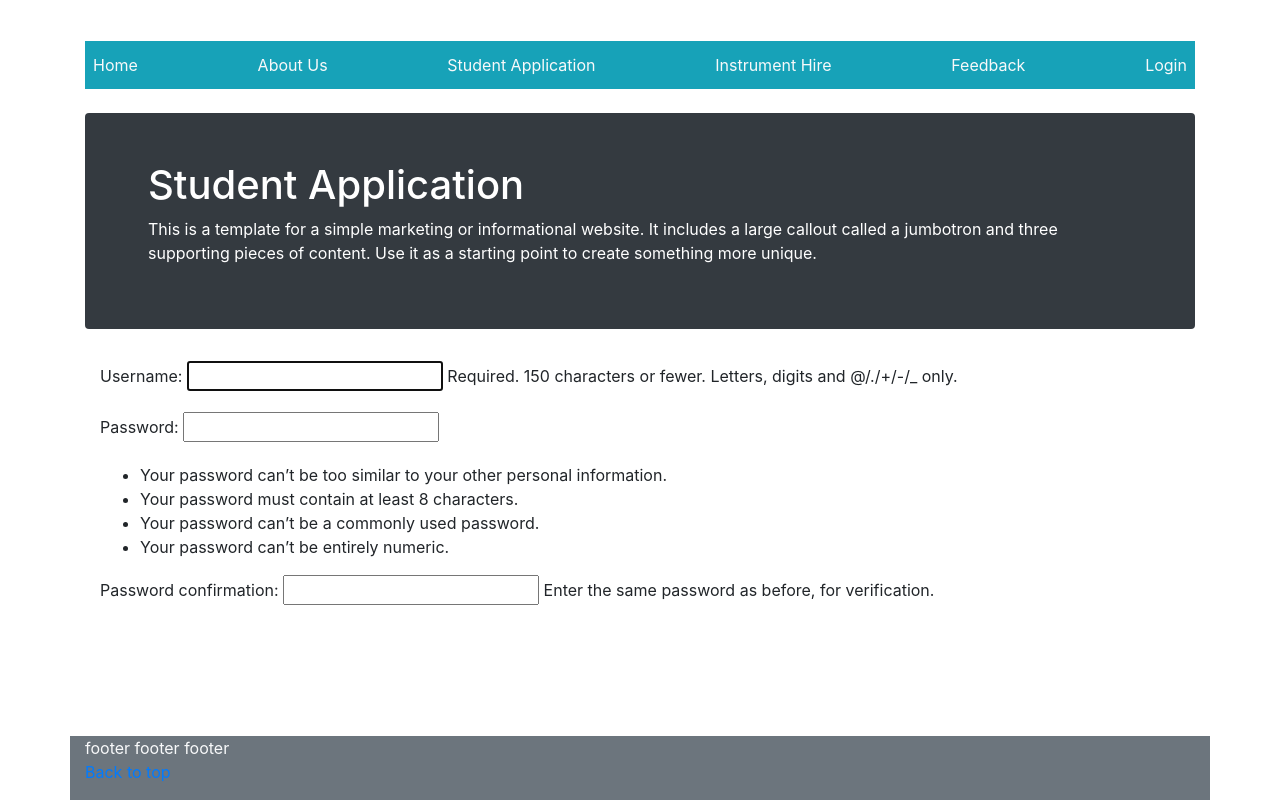
After one commit to imj2018/ifb299, a Django app: page /accounts/application/ in a window 1280 px wide. The commit adds this page. Run offline with Django 3.2, Linux system fonts and the light colour scheme; some libraries are stand-ins or nearby versions.

Commit message:
fixed registration bug

```diff
--- a/musicschool/musicschool/accounts/urls.py
+++ b/musicschool/musicschool/accounts/urls.py
@@ -1,8 +1,10 @@
 from django.conf.urls import url
-from django.contrib.auth.views import login
+from django.contrib.auth.views import login, logout
 from . import views
 
 urlpatterns = [
  url(r'^$', views.home),
  url(r'^login/$', login, {'template_name': 'pages/login.html'}),
+ url(r'^logout/$', logout, {'template_name': 'pages/logout.html'}),
+ url(r'^application/$', views.application, name='application'),
 ]
--- a/musicschool/musicschool/accounts/views.py
+++ b/musicschool/musicschool/accounts/views.py
@@ -1,6 +1,18 @@
-from django.shortcuts import render
+from django.shortcuts import render, redirect
 from django.template.response import TemplateResponse
+from django.contrib.auth.forms import UserCreationForm
 
 # Create your views here.
 def home(request):
     return TemplateResponse(request,'pages/home.html', {})
+
+def application(request):
+    if request.method =='POST':
+        form = UserCreationForm(request.POST)
+        if form.is_valid(): # handles validation
+            form.save()
+            return redirect('/accounts')
+    else:
+            form = UserCreationForm()
+            args = {'form' : form}
+            return TemplateResponse(request,'pages/application_form.html', args)
--- a/musicschool/musicschool/musicschool/urls.py
+++ b/musicschool/musicschool/musicschool/urls.py
@@ -7,6 +7,8 @@ from django.conf.urls import include, url
 # Uncomment the next two lines to enable the admin:
 from django.contrib import admin
 admin.autodiscover()
+
+from musicschool import views
 
 urlpatterns = [
     # Examples:
@@ -18,7 +20,7 @@ urlpatterns = [
     # domainname.com/instruments handled by instruments.url
     #
     ##
-    #url(r'^accounts/', include('registration.backends.hmac.urls')),
+    url(r'^$', views.login_redirect, name='login_redirect'),
     url(r'^instruments/', include('instruments.urls')),
     url(r'^students/', include('students.urls')),
     url(r'^teachers/', include('teachers.urls')),
--- /dev/null
+++ b/musicschool/musicschool/musicschool/views.py
@@ -0,0 +1,4 @@
+from django.shortcuts import redirect
+
+def login_redirect(request):
+    return redirect('/accounts/login');
--- a/templates/layout/layout1.html
+++ b/templates/layout/layout1.html
@@ -37,7 +37,7 @@
                         <a class="nav-link text-light" href="#">Feedback</a>
                     </li>
                     <li class="nav-item">
-                        <a class="nav-link text-light" href="#">Login</a>
+                        <a class="nav-link text-light" href="">Login</a>
                     </li>
                 </ul>
             </div>
--- a/templates/layout/layout2.html
+++ b/templates/layout/layout2.html
@@ -23,12 +23,12 @@
         </div>
         <div class="nav-scroller py-1 mb-2 bg-info">
             <nav class="nav d-flex justify-content-between">
-                <a class="p-2 text-light" href="#">Home</a>
+                <a class="p-2 text-light" href="/accounts/">Home</a>
                 <a class="p-2 text-light" href="#">About Us</a>
-                <a class="p-2 text-light" href="#">Student Application</a>
-                <a class="p-2 text-light" href="#">Instrument Hire</a>
+                <a class="p-2 text-light" href="/accounts/application">Student Application</a>
+                <a class="p-2 text-light" href="/instruments">Instrument Hire</a>
                 <a class="p-2 text-light" href="#">Feedback</a>
-                <a class="p-2 text-light" href="#">Login</a>
+                <a class="p-2 text-light" href="/accounts/login">Login</a>
             </nav>
         </div>
     </header>
--- /dev/null
+++ b/templates/pages/application_form.html
@@ -0,0 +1,18 @@
+{% extends 'layout/layout2.html' %}
+
+{% block title %} Student Application {% endblock %}
+
+{% block header %}
+<h1> Student Application </h1>
+{%endblock%}
+
+{% block content %}
+
+<div class="container">
+    <form method="post">
+        {% csrf_token %}
+        {{ form.as_p}}
+    </form>
+</div>
+
+{% endblock %}
--- /dev/null
+++ b/templates/pages/logout.html
@@ -0,0 +1,5 @@
+{%extends 'layout/layout2.html' %}
+
+        {% block content %}
+        <h1> logged out</h1>
+        {% endblock %}
```
Also changed, not shown: templates/layout/layout3.html (+6 -6 lines), 1 other file.
